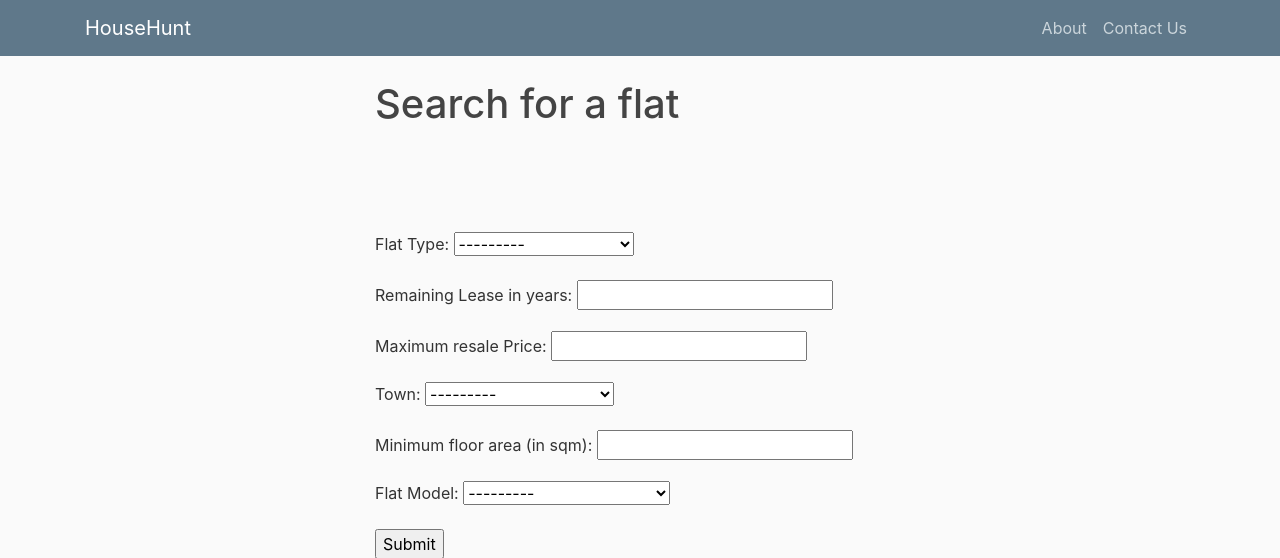
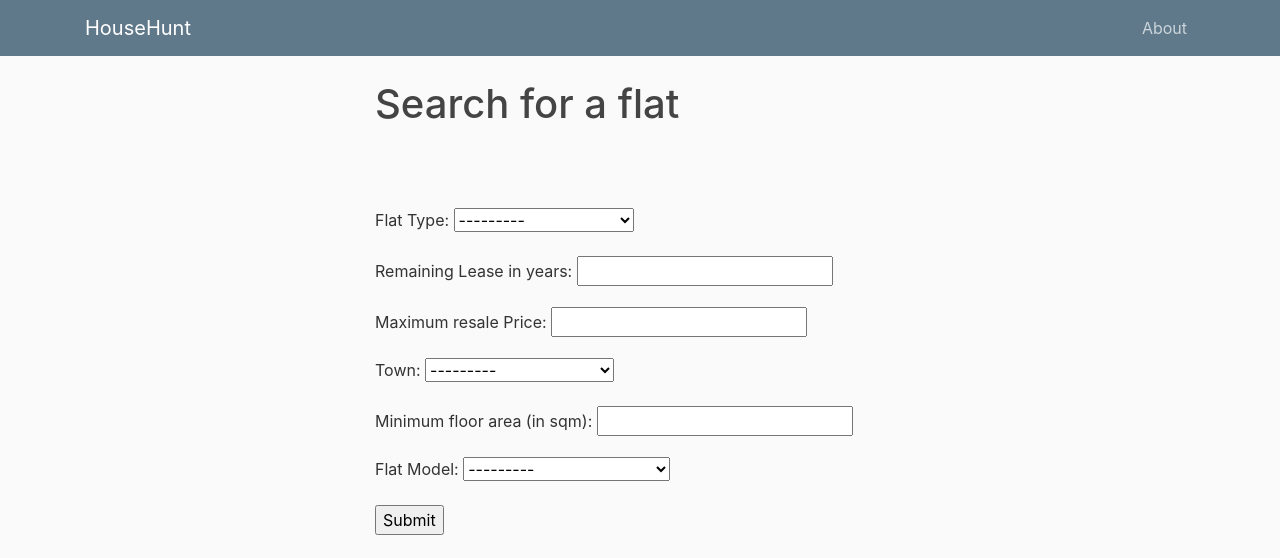
Before and after one commit to yws888/CZ2006-website, a Django app: page /search/ in a window 1280 px wide. Shown: the top 558 px of the page. Run offline with Django 3.2, Linux system fonts and the light colour scheme; some libraries are stand-ins or nearby versions.

Commit message:
removed contact us pt

```diff
--- a/CZ2006/househunt/templates/househunt/base.html
+++ b/CZ2006/househunt/templates/househunt/base.html
@@ -38,7 +38,7 @@
             <!-- Navbar Right Side -->
             <div class="navbar-nav">
               <a class="nav-item nav-link" href="{% url 'househunt-about' %}">About</a>
-              <a class="nav-item nav-link" href="#">Contact Us</a>
+              <!-- <a class="nav-item nav-link" href="#">Contact Us</a> -->
             </div>
           <!-- </div> -->
         </div>
--- a/CZ2006/househunt/templates/househunt/search.html
+++ b/CZ2006/househunt/templates/househunt/search.html
@@ -8,7 +8,7 @@
 
 <form action='result/' method='get' >
         {% csrf_token %}
-        <br><br>
+        <br>
 
         <!-- <select>
             <option disabled="true" selected> -- Select Type --</option>
```
Also changed, not shown: CZ2006/househunt/static/flat_type.png (added), CZ2006/househunt/static/town.png (added), CZ2006/househunt/static/year.png (added), 4 other files.
